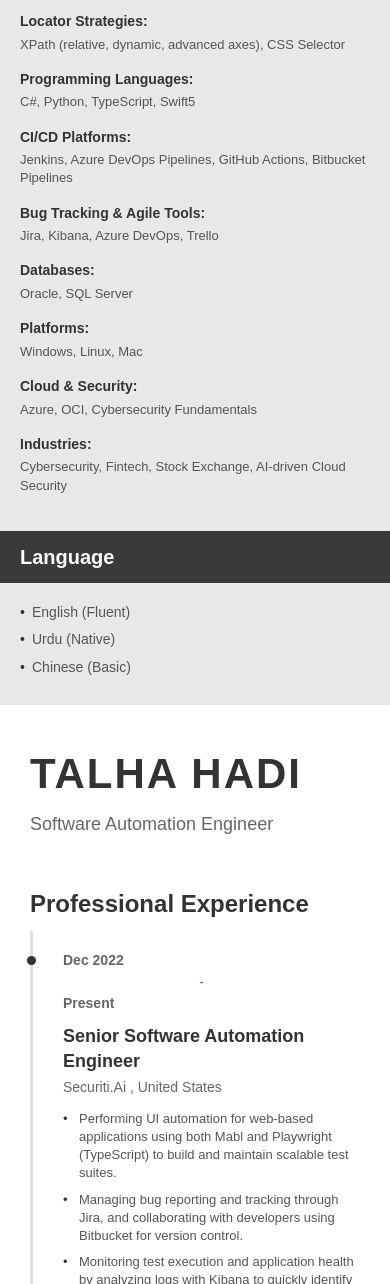
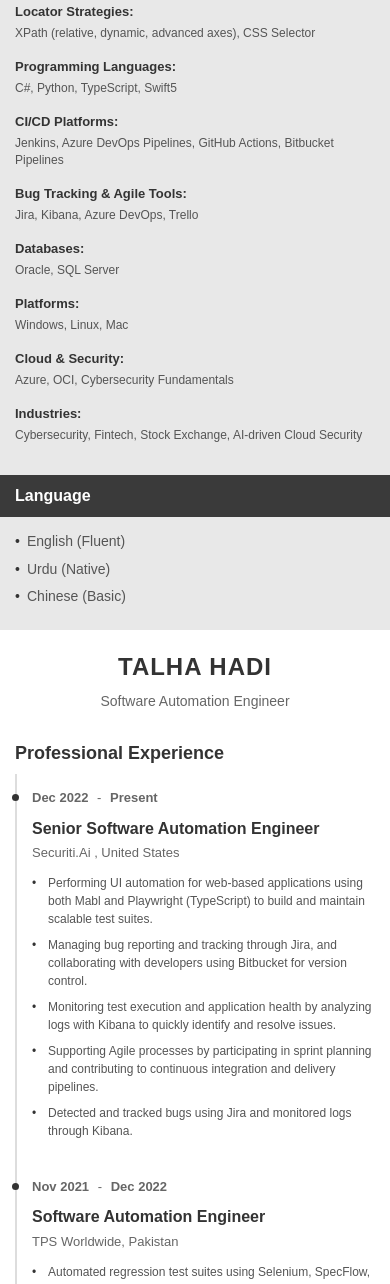
Before and after one commit to TalhaHadi07/Resume, a plain HTML site: page index.html in a window 390 px wide. Shown: the part 716-2000 px from the top of the page. Drawn offline with Linux system fonts and the light colour scheme; a web font is replaced by a local one.

Commit message:
Update style.css
mobile screen size changes

```diff
--- a/style.css
+++ b/style.css
@@ -60,6 +60,7 @@ body {
 .contact-item .value {
     flex: 1;
     color: #555;
+    word-break: break-word;
 }
 
 .underline {
@@ -287,28 +288,154 @@ body {
     }
 }
 
-/* Responsive */
+/* Mobile Responsive Styles */
 @media (max-width: 768px) {
     .resume-container {
         flex-direction: column;
         max-width: 100%;
+        margin: 0;
+        box-shadow: none;
     }
 
     .left-column, .right-column {
         width: 100%;
     }
 
+    /* Mobile Header */
+    .header {
+        padding: 20px 15px 15px 15px;
+    }
+
+    .name {
+        font-size: 28px;
+        letter-spacing: 1px;
+        text-align: center;
+    }
+
+    .title {
+        font-size: 16px;
+        text-align: center;
+    }
+
+    /* Mobile Left Column */
+    .section-content {
+        padding: 15px;
+    }
+
+    .section-header {
+        font-size: 18px;
+        padding: 10px 15px;
+    }
+
+    /* Mobile Contact */
+    .contact-item {
+        flex-direction: column;
+        margin-bottom: 15px;
+    }
+
+    .contact-item .label {
+        width: auto;
+        margin-bottom: 3px;
+        font-size: 13px;
+    }
+
+    .contact-item .value {
+        font-size: 13px;
+        padding-left: 10px;
+    }
+
+    /* Mobile Skills */
+    .skill-title {
+        font-size: 13px;
+    }
+
+    .skill-content {
+        font-size: 12px;
+    }
+
+    /* Mobile Right Column */
+    .section-header-right {
+        padding: 15px 15px 8px 15px;
+        font-size: 20px;
+    }
+
+    /* Mobile Experience */
     .experience-item {
         flex-direction: column;
+        padding: 15px;
+        margin-left: 15px;
+        border-left: 2px solid #ddd;
+    }
+
+    .experience-item::before {
+        left: -5px;
+        top: 20px;
+        width: 7px;
+        height: 7px;
     }
 
     .date-range {
         width: auto;
         text-align: left;
         margin-bottom: 10px;
+        padding-right: 0;
+        font-size: 13px;
     }
 
+    .start-date, .end-date {
+        display: inline;
+    }
+
+    .dash {
+        display: inline;
+        margin: 0 5px;
+    }
+
+    .job-title {
+        font-size: 16px;
+    }
+
+    .company {
+        font-size: 13px;
+    }
+
+    .responsibilities li {
+        font-size: 12px;
+        line-height: 1.5;
+    }
+
+    /* Mobile Certifications */
     .certifications-container {
         flex-direction: column;
+        padding: 15px;
+        gap: 15px;
+    }
+
+    .cert-list li {
+        font-size: 12px;
+        line-height: 1.5;
     }
 }
+
+/* Extra Small Mobile Phones */
+@media (max-width: 480px) {
+    .name {
+        font-size: 24px;
+    }
+
+    .title {
+        font-size: 14px;
+    }
+
+    .section-header {
+        font-size: 16px;
+    }
+
+    .section-header-right {
+        font-size: 18px;
+    }
+
+    .contact-item .value {
+        font-size: 12px;
+    }
+}
```
